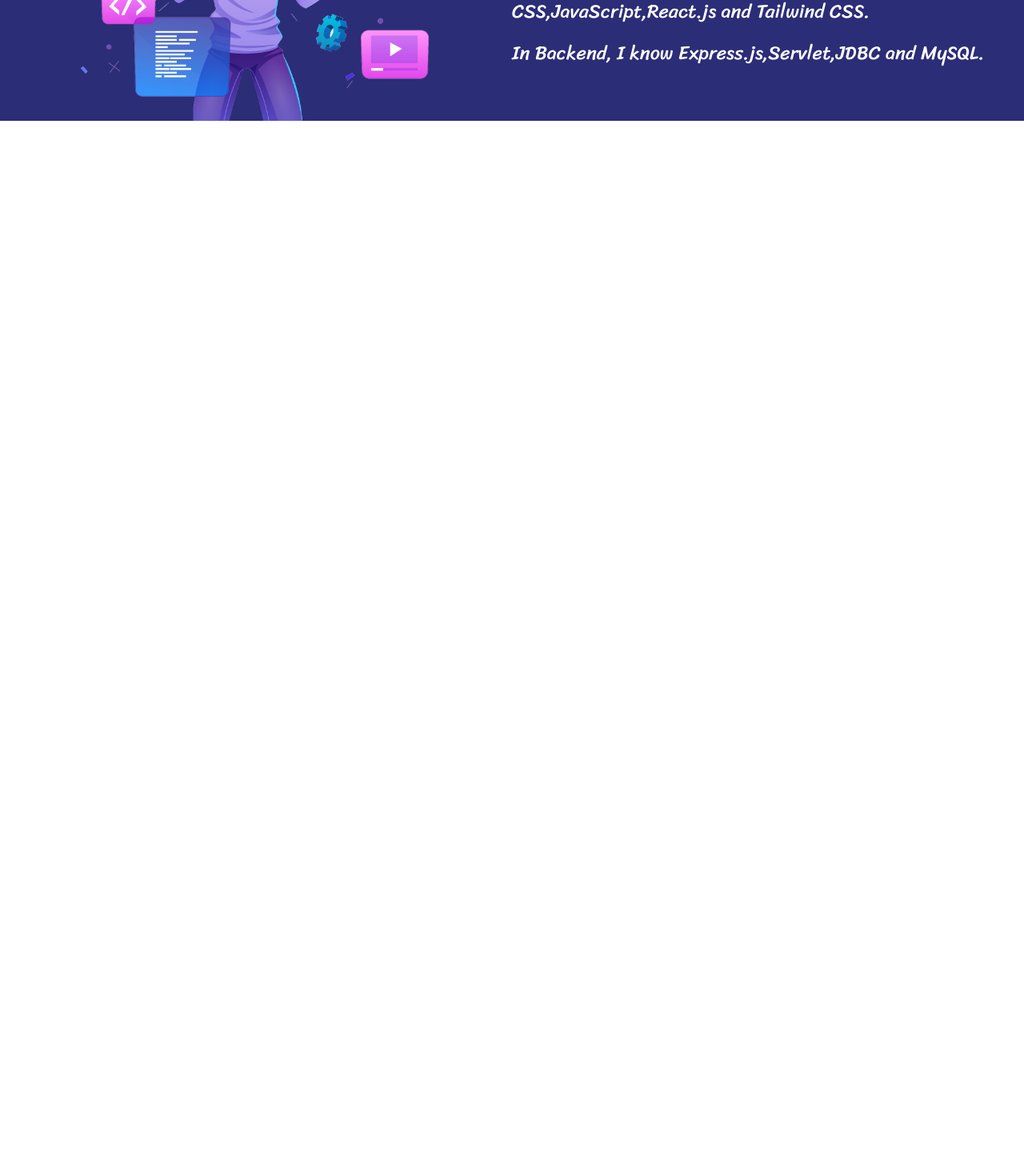
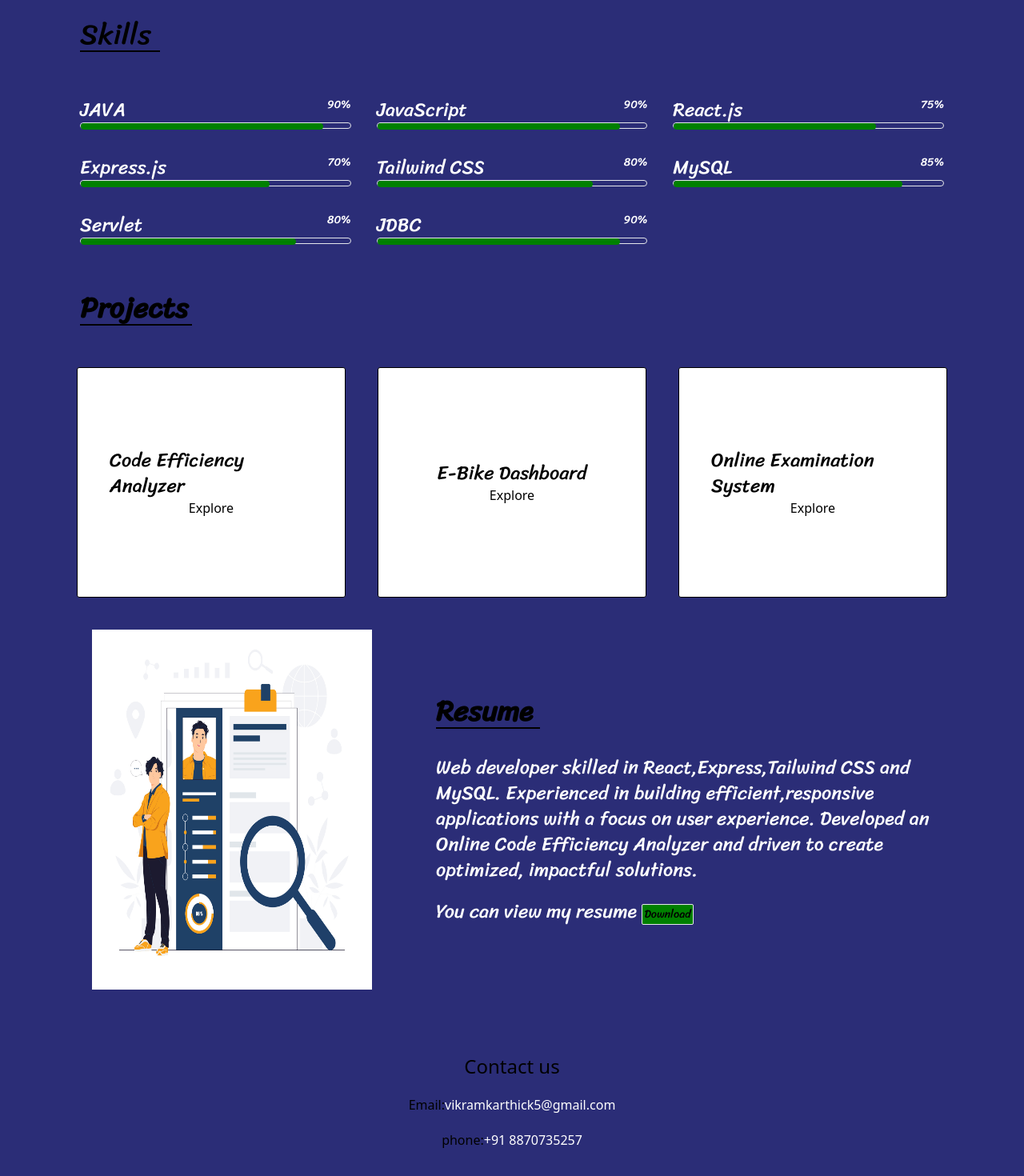
Before and after one commit to karthickvikraman22/portfolio, a React (Create React App) app: page / in a window 1280 px wide. Shown: the part 860-2330 px from the top of the page at 80% size. Before the commit the page ends 1011 px from the top, so only its background shows below. Built offline with nearby package versions, Linux system fonts and the light colour scheme.

Commit message:
Updated version

```diff
--- a/public/index.html
+++ b/public/index.html
@@ -2,7 +2,7 @@
 <html lang="en">
   <head>
     <meta charset="utf-8" />
-    <link rel="icon" href="%PUBLIC_URL%/favicon.ico" />
+    <link rel="icon" href="%PUBLIC_URL%/Logo.png" />
     <meta name="viewport" content="width=device-width, initial-scale=1" />
     <meta name="theme-color" content="#000000" />
     <meta
@@ -24,7 +24,7 @@
       work correctly both with client-side routing and a non-root public URL.
       Learn how to configure a non-root public URL by running `npm run build`.
     -->
-    <title>React App</title>
+    <title>Portfolio-Karthickvikraman</title>
     <link href="https://fonts.googleapis.com/css2?family=Sriracha&display=swap" rel="stylesheet">
   </head>
   <body>
--- a/src/App.css
+++ b/src/App.css
@@ -1,6 +1,10 @@
 @tailwind base;
 @tailwind components;
 @tailwind utilities;
+
+html{
+   scroll-behavior: smooth;
+}
 
 li{
   @apply px-2 text-white;
@@ -10,7 +14,7 @@ li{
   background-color: rgb(85, 81, 227);
 }
 .mv{
-  @apply fixed left-0 top-11 bg-gray-600 w-full h-1/4;
+  @apply fixed left-0 top-10 bg-gray-800 w-full h-[30%];
 }
 .mv li{
   @apply w-full h-full text-center border-b-2;
@@ -24,7 +28,40 @@ li{
   @apply px-2 hover:text-white;
 }
 
-/*About section*/
-.sec1{
-  background-color: #2b2d77;
+/*Project section*/
+.box-container{
+   @apply w-[300px] h-[320px] md:w-1/3 md:h-72 my-10 md:my-0 border border-black px-10 mx-5 flex flex-col items-center justify-center relative;
+   background-color: white;
+   border-radius: 3px;
 }
+.heading{
+  @apply font-hero-font text-2xl;
+}
+.des{
+  @apply w-full h-full absolute opacity-0 hover:opacity-100 duration-500;
+  border-radius: 3px;
+}
+.detail{
+  @apply text-white text-xl font-hero-font text-center;
+}
+
+/*Skills section*/
+.bar{
+  @apply w-full h-2 border relative;
+  border-radius: 5px;
+}
+.inner-bar{
+  @apply h-2 absolute;
+  border-radius: 5px;
+  background-color: green;
+}
+.percent{
+  @apply font-hero-font text-sm text-white;
+}
+
+/*Resume Section*/
+.download{
+  padding: 2px;
+  border-radius: 2px;
+  background-color: green;
+}
--- a/src/App.js
+++ b/src/App.js
@@ -2,6 +2,10 @@ import './App.css';
 import About from './components/About';
 import Header from './components/Header';
 import Hero from './components/Hero';
+import Projects from './components/Projects';
+import Skills from './components/Skills';
+import Resume from './components/Resume';
+import Footer from './components/Footer';
 
 function App() {
   return (
@@ -9,6 +13,10 @@ function App() {
       <Header/>
       <Hero/>
       <About/>
+      <Skills/>
+      <Projects/>
+      <Resume/>
+      <Footer/>
     </div>
   );
 }
--- a/src/components/About.js
+++ b/src/components/About.js
@@ -2,9 +2,9 @@ import AboutImg from '../assets/about.png'
 
 export default function About(){
     return <>
-      <section className='flex flex-col md:flex-row md:justify-center px-5 sec1'>
+      <section className='flex flex-col md:flex-row md:justify-center px-5 sec pt-10'>
         <img className="w-1/2 hidden md:block" src={AboutImg} alt="about"></img>
-        <div className='w-1/2 font-hero-font flex justify-start md:justify-center'>
+        <div className='w-full md:w-1/2 font-hero-font flex justify-start md:justify-center'>
            <div className='flex flex-col justify-center'>
             <h1 className='text-4xl border-b-2 border-black w-[160px] font-bold'>About me</h1>
             <div className='text-white text-2xl pt-8'>
--- /dev/null
+++ b/src/components/Footer.js
@@ -0,0 +1,15 @@
+export default function Footer(){
+    return <>
+       <section className="pt-10 sec">
+           <div className="py-10 flex flex-col">
+              <p className="w-full text-center text-2xl">Contact us</p>
+              <div className="pt-5">
+                <p className="w-full text-center">Email:<span className="text-white">vikramkarthick5@gmail.com</span></p>
+                <div className="pt-5">
+                   <p className="w-full text-center">phone:<span className="text-white">+91 8870735257</span></p>
+                </div>
+              </div>
+           </div>
+       </section>
+    </>
+}
--- a/src/components/Header.js
+++ b/src/components/Header.js
@@ -4,21 +4,23 @@ import { useState } from 'react';
 export default function Header(){
     const [toggle,setToggle]=useState(false);
     return <>
-    <header className="flex px-5 py-2 nav fixed w-full">
+    <header className="flex px-5 py-2 nav fixed w-full z-50">
         <h1 className="font-bold text-black pr-5">Karthickvikraman</h1>
          <nav className="hidden md:block">
             <ul className="flex">
-            <li><a href='index.html'>Home</a></li>
-            <li><a href='index.html'>Skills</a></li>
-            <li><a href='index.html'>Projects</a></li>
+            <li><a href='/'>Home</a></li>
+            <li><a href='#skill'>Skills</a></li>
+            <li><a href='#pro'>Projects</a></li>
+            <li><a href='#res'>Resume</a></li>
             <li><a href='index.html'>Contact</a></li>
             </ul>
          </nav>
          {toggle && <nav className='block md:hidden'>
-                        <ul className='flex flex-col mv'>
-                            <li><a href='index.html'>Home</a></li>
-                            <li><a href='index.html'>Skills</a></li>
-                            <li><a href='index.html'>Projects</a></li>
+                        <ul onClick={()=>setToggle(!toggle)} className='flex flex-col mv'>
+                            <li><a href='./'>Home</a></li>
+                            <li><a href='#skill'>Skills</a></li>
+                            <li><a href='#pro'>Projects</a></li>
+                            <li><a href='#res'>Resume</a></li>
                             <li><a href='index.html'>Contact</a></li>
                         </ul>
                     </nav>
--- a/src/components/Hero.js
+++ b/src/components/Hero.js
@@ -2,7 +2,7 @@ import HeroImg from '../assets/hero.png'
 import { AiOutlineTwitter,AiOutlineFacebook,AiOutlineLinkedin} from "react-icons/ai";
 export default function Hero(){
     return <>
-    <section className='flex flex-col md:flex-row px-5 py-36 sec justify-center'>
+    <section className='flex flex-col md:flex-row px-5 pt-20 sec justify-center'>
         <div className='md:w-1/2  flex flex-col'><h1 className=' text-white text-4xl font-hero-font'><span className='text-black'>Hi</span>,<br/>
         I'm Karthickvikraman<br/><p className='text-2xl'>I'm a software engineer</p></h1>
         <div className='flex py-5 icon'>
@@ -11,7 +11,7 @@ export default function Hero(){
             <a href='index.html'><AiOutlineLinkedin size={30}/></a>
         </div>
         </div>
-        <img className ="md:w-1/3" src={HeroImg} alt="hero"></img>
+        <img className ="hidden md:block md:w-1/3" src={HeroImg} alt="hero"></img>
     </section>
     </>
 }
--- /dev/null
+++ b/src/components/Projects.js
@@ -0,0 +1,38 @@
+export default function Projects(){
+    return <>
+       <section className="flex flex-col pt-10 px-5 sec" id='pro'>
+          <div className="md:px-20 my-5 ">
+             <p className="text-4xl border-b-2 border-black w-[140px] font-bold font-hero-font">Projects</p>
+          </div>
+
+          <div className="flex flex-col md:flex-row w-full items-center md:justify-center px-14 pt-8">
+              <div className="box-container">
+                  <p className="heading">Code Efficiency Analyzer</p>
+                  <button>Explore</button>
+                  <div className="des nav">
+                     <p className="detail py-5">The Code Efficiency Analyzer is a platform to analyze and assess the efficiency of their code through sophisticated algorithms.</p>
+                     <p className="detail">The tech stack are React.js,Express.js,Tailwind CSS and MySQL.</p>
+                  </div>
+              </div>
+
+              <div className="box-container">
+                  <p className="heading">E-Bike Dashboard</p>
+                  <button>Explore</button>
+                  <div className="des nav">
+                     <p className="detail py-5">The E-Bike Dashboard presents the user with a variety of data such as speed, battery level, temperature and indicator status etc.</p>
+                     <p className="detail">The tech stack are React.js,CSS and Ajax.</p>
+                  </div>
+              </div>
+
+              <div className="box-container ">
+                  <p className="heading">Online Examination System</p>
+                   <button>Explore</button>
+                  <div className="des nav">
+                     <p className="detail py-5">The project provide a user-friendly and efficient environment for conducting online quizzes, facilitating seamless examination processes and result management.</p>
+                     <p className="detail">The tech stack are Java,Servlet,JDBC and MySQL.</p>
+                  </div>
+              </div>
+          </div>
+       </section>
+    </>
+}
--- /dev/null
+++ b/src/components/Resume.js
@@ -0,0 +1,18 @@
+import ResumeImg from '../assets/resume.jpg'
+
+export default function Resume(){
+    return <>
+      <section className="pt-10 flex flex-col md:flex-row md:justify-center px-5 sec" id='res'>
+        <img className="hidden md:block w-[350px] h-[450px]" src={ResumeImg} alt="about"></img>
+        <div className='w-full md:w-1/2 font-hero-font flex justify-start md:justify-center md:ml-20'>
+           <div className='flex flex-col justify-center'>
+            <h1 className='text-4xl border-b-2 border-black w-[130px] font-bold'>Resume</h1>
+            <div className='text-white text-2xl pt-8'>
+                <p>Web developer skilled in React,Express,Tailwind CSS and MySQL. Experienced in building efficient,responsive applications with a focus on user experience. Developed an Online Code Efficiency Analyzer and driven to create optimized, impactful solutions.</p>
+                <p className='pt-5'>You can view my resume <button className='text-sm border text-black download'>Download</button></p>
+            </div>
+           </div>
+        </div>
+      </section>
+    </>
+}
--- /dev/null
+++ b/src/components/Skills.js
@@ -0,0 +1,83 @@
+export default function Skills(){
+    return<>
+       <section className="pt-10 px-5 flex flex-col sec" id='skill' >
+           <div className="md:px-20">
+                   <h1 className="text-4xl font-hero-font border-black border-b-2 w-[100px]">Skills</h1>
+           </div>
+           <div className="w-full grid grid-cols-2 grid-rows-4 md:grid-cols-3 md:grid-rows-3 gap-8 px-20 mt-14">
+                    <div>
+                        <div className="flex justify-between">
+                            <h3 className="heading text-white">JAVA</h3>
+                            <p className="percent">90%</p>
+                        </div>
+                        <div className="bar">
+                            <div className="inner-bar w-[90%]"></div>
+                        </div>
+                    </div>
+                    <div>
+                        <div className="flex justify-between">
+                            <h3 className="heading text-white">JavaScript</h3>
+                            <p className="percent">90%</p>
+                        </div>
+                        <div className="bar">
+                            <div className="inner-bar w-[90%]"></div>
+                        </div>
+                    </div>
+                    <div>
+                        <div className="flex justify-between">
+                             <h3 className="heading text-white">React.js</h3>
+                             <p className="percent">75%</p>
+                        </div>
+                        <div className="bar">
+                             <div className="inner-bar w-[75%]"></div>
+                        </div>
+                    </div>
+                    <div>
+                        <div className="flex justify-between">
+                            <h3 className="heading text-white">Express.js</h3>
+                            <p className="percent">70%</p>
+                        </div>
+                        <div className="bar">
+                            <div className="inner-bar w-[70%]"></div>
+                        </div>
+                    </div>
+                    <div>
+                        <div className="flex justify-between">
+                            <h3 className="heading text-white">Tailwind CSS</h3>
+                            <p className="percent">80%</p>
+                        </div>
+                        <div className="bar">
+                            <div className="inner-bar w-[80%]"></div>
+                        </div>
+                    </div>
+                    <div>
+                        <div className="flex justify-between">
+                            <h3 className="heading text-white">MySQL</h3>
+                            <p className="percent">85%</p>
+                        </div>
+                        <div className="bar">
+                            <div className="inner-bar w-[85%]"></div>
+                        </div>
+                    </div>
+                    <div>
+                        <div className="flex justify-between">
+                            <h3 className="heading text-white">Servlet</h3>
+                            <p className="percent">80%</p>
+                        </div>
+                        <div className="bar">
+                            <div className="inner-bar w-[80%]"></div>
+                        </div>
+                    </div>
+                    <div>
+                        <div className="flex justify-between">
+                            <h3 className="heading text-white">JDBC</h3>
+                            <p className="percent">90%</p>
+                        </div>
+                        <div className="bar">
+                            <div className="inner-bar w-[90%]"></div>
+                        </div>
+                    </div>
+           </div>
+       </section>
+    </>
+}
--- a/tailwind.config.js
+++ b/tailwind.config.js
@@ -2,7 +2,11 @@
 module.exports = {
   content: ["./src/**/*.{html,js}"],
   theme: {
-    extend: {},
+    extend: {
+      borderColor:{
+         'primary':'green',
+      },
+    },
     fontFamily:{
       'hero-font':'Sriracha',
     },
```
Also changed, not shown: public/Logo.png (added), src/assets/resume.jpg (added).
